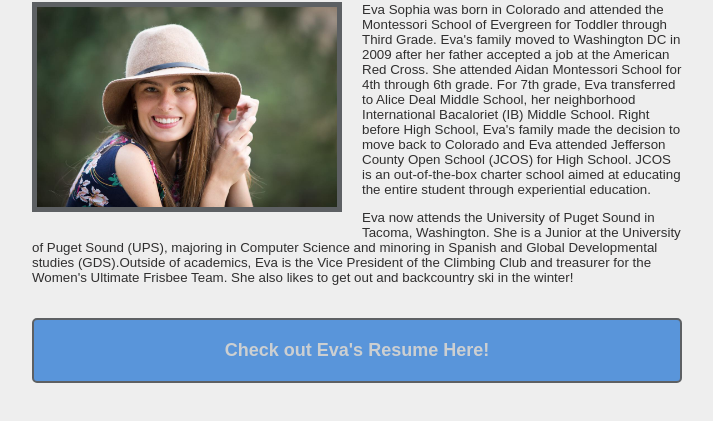
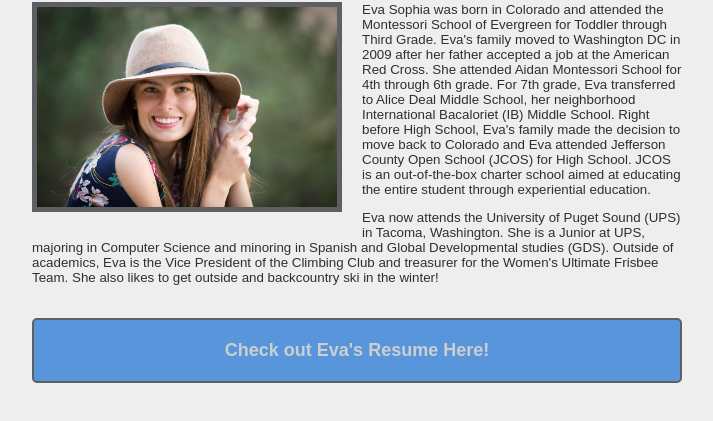
Before and after one commit to evasophia333/evasophia333.github.io, a plain HTML site: page index.html in a window 1280 px wide. Shown: the part 103-524 px from the top of the page, without its empty margins (283-996 px from the left). Drawn offline with Linux system fonts and the light colour scheme.

Commit message:
Made final edits to homepage paragraph

```diff
--- a/index.html
+++ b/index.html
@@ -22,10 +22,11 @@
                 School. JCOS is an out-of-the-box charter school aimed at educating the entire student through
                 experiential education.
             </p>
-            <p> Eva now attends the University of Puget Sound in Tacoma, Washington. She
-                is a Junior at the University of Puget Sound (UPS), majoring in Computer Science and
-                minoring in Spanish and Global Developmental studies (GDS).Outside of academics, Eva is the Vice President of the
-                Climbing Club and treasurer for the Women's Ultimate Frisbee Team. She also likes to get out and backcountry ski in the winter!</p>
+            <p> Eva now attends the University of Puget Sound (UPS) in Tacoma, Washington. She
+                is a Junior at UPS, majoring in Computer Science and
+                minoring in Spanish and Global Developmental studies (GDS). Outside of academics, Eva is the Vice
+                President of the Climbing Club and treasurer for the Women's Ultimate Frisbee Team. She also likes to
+                get outside and backcountry ski in the winter!</p>
 
             <a href='resume.html'><button class=button>Check out Eva's Resume Here!</button></a>
         </div>
```
